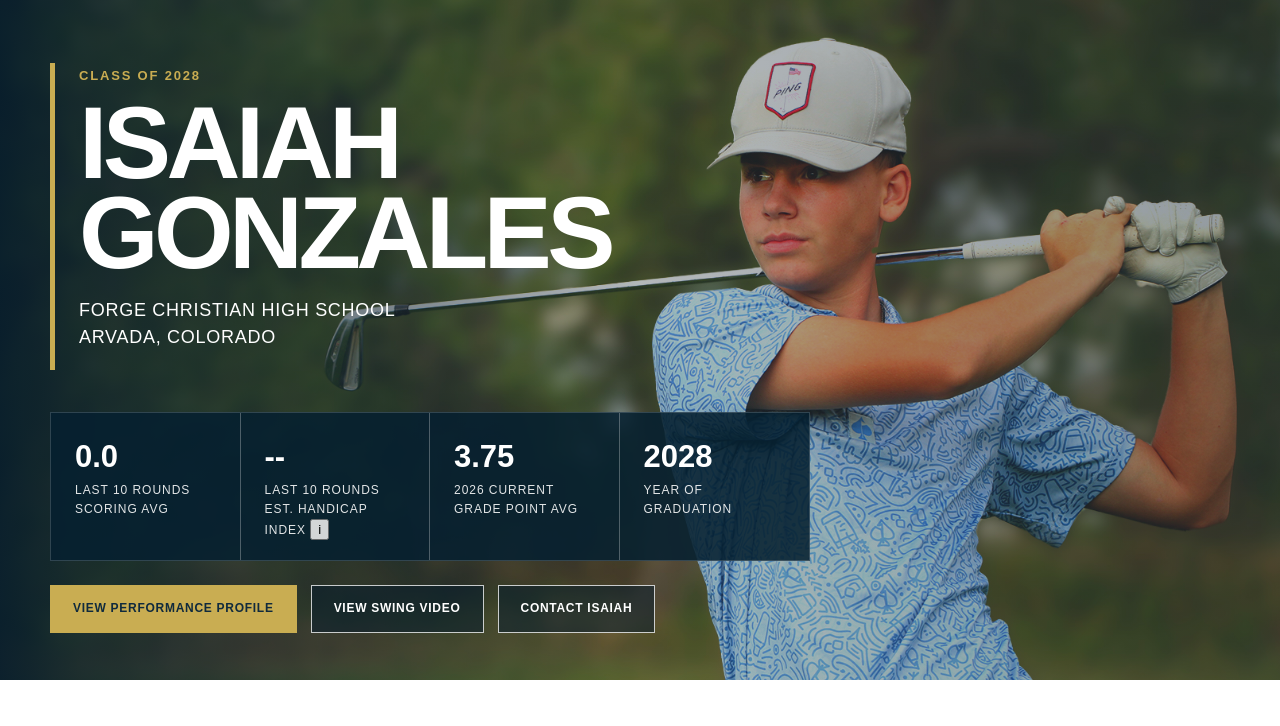
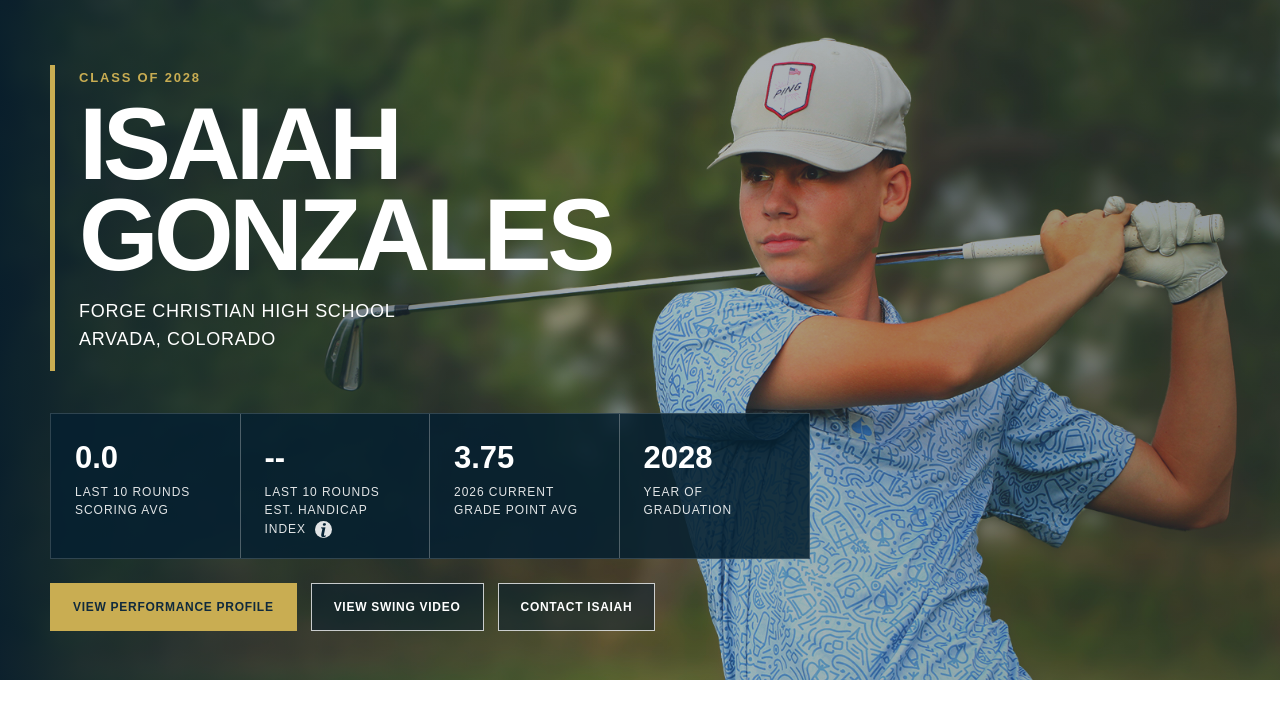
Before and after one commit to GLFstat/GSA-RECRUITMENT, a plain HTML site: page index.html in a window 1280 px wide. Shown: the part 74-800 px from the top of the page. Drawn offline with nearby package versions, Linux system fonts and the light colour scheme; no server answers.

Commit message:
Fix handicap info modal styling across breakpoints

```diff
--- a/style.css
+++ b/style.css
@@ -388,6 +388,8 @@ body {
   margin-left: 0;
 }
 
+}  /* closes @media (max-width: 600px) */
+
 .handicap-info-btn {
   appearance: none;
   -webkit-appearance: none;
```
